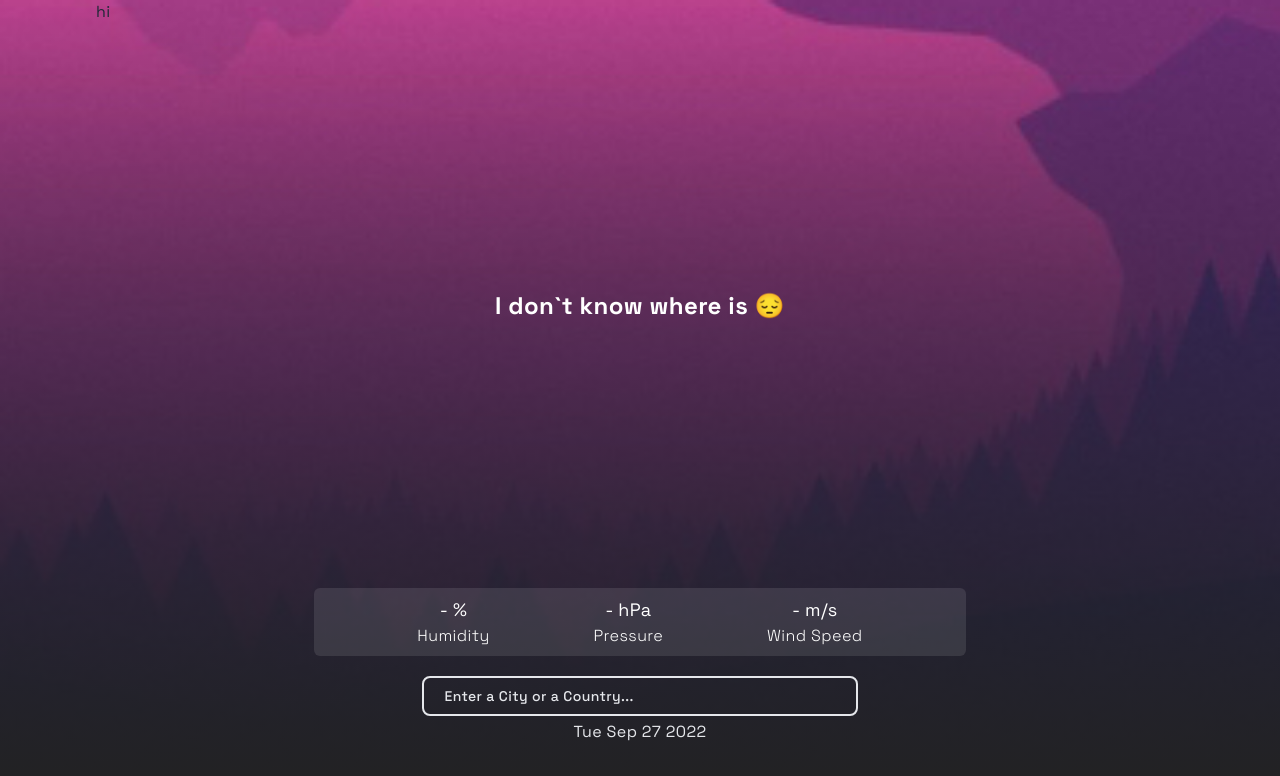
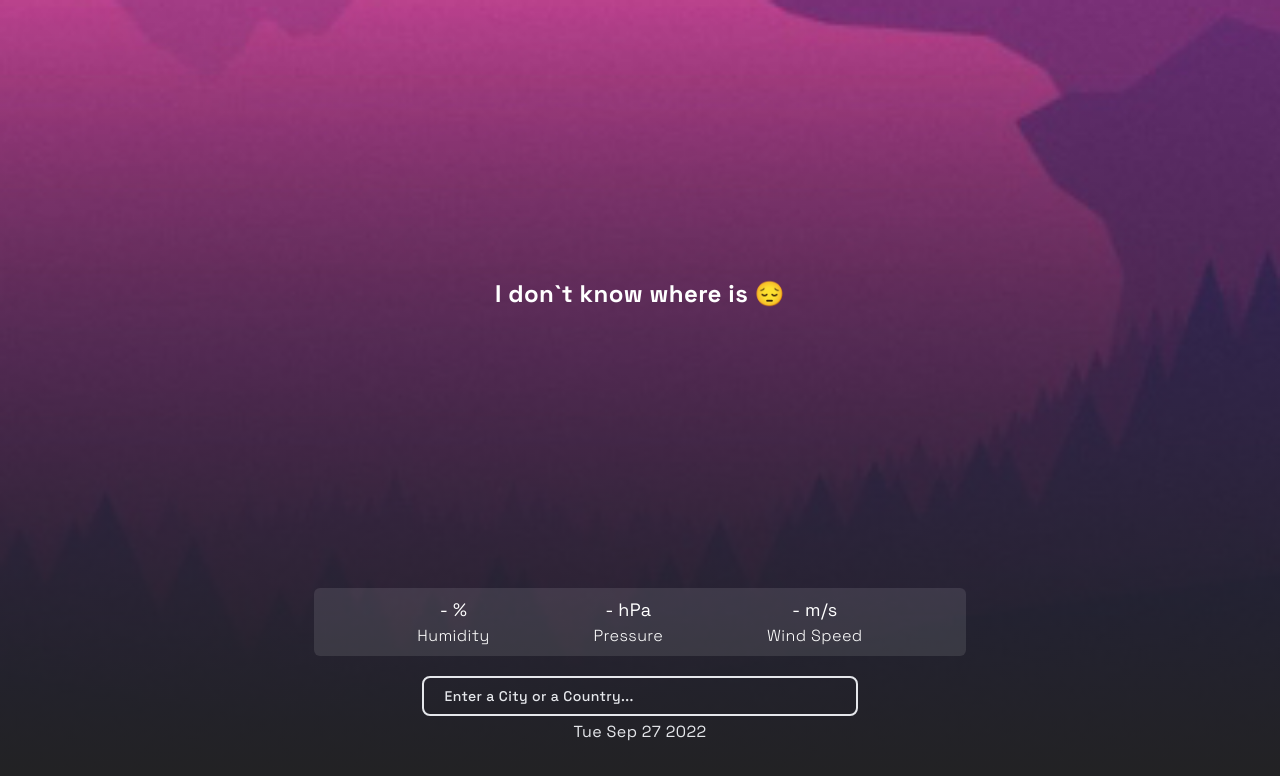
Before and after one commit to anwari-fikri/weather-app, a Next.js app: page / in a window 1280 px wide. Shown: the top 776 px of the page. Built offline with nearby package versions, Linux system fonts and the light colour scheme; no server answers.

Commit message:
forgot to remove this hi

```diff
--- a/components/Main.jsx
+++ b/components/Main.jsx
@@ -79,7 +79,6 @@ const Main = () => {
     <div className={bg}>
         <div className="w-full h-full bg-gradient-to-t from-[#222222] pb-14">
           <div className="max-w-[85%] h-full m-auto flex flex-col justify-between">
-          hi
             {(typeof weather.main != "undefined")
             ? (
             <WeatherHero location={(weather.name)} temperature={(weather.main.temp)} weather={(weather.weather[0].description)}/>
```
